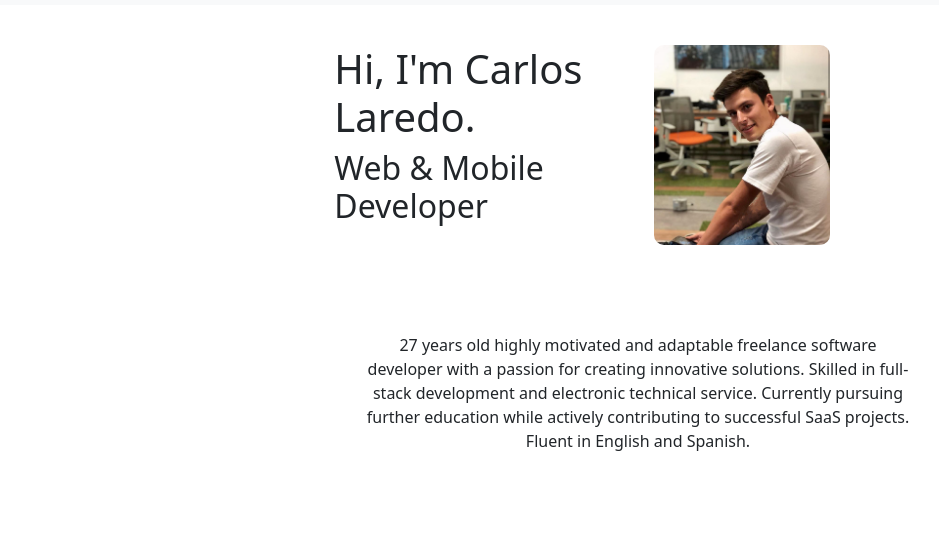
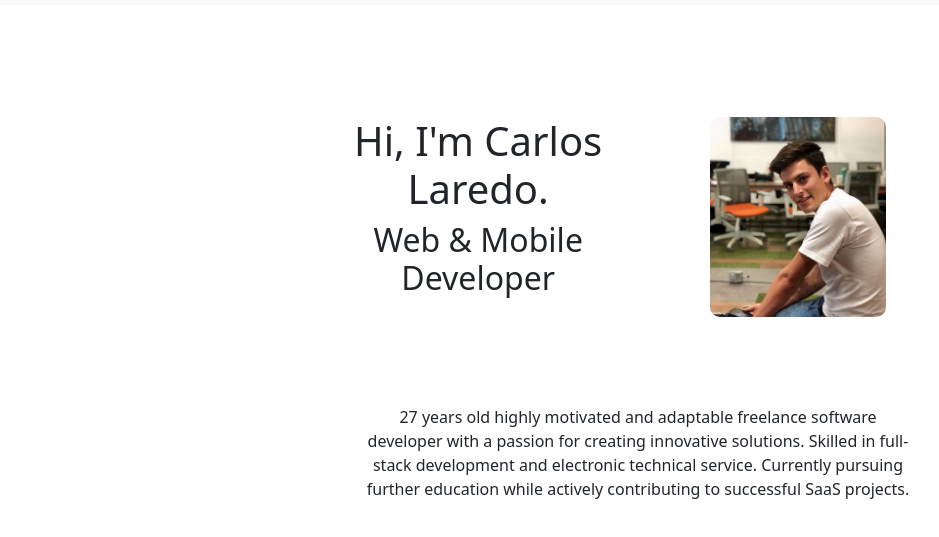
Before and after one commit to carloslaredo/carloslaredo.github.io, a plain HTML site: page index.html in a window 1280 px wide. Shown: the part 121-658 px from the top of the page, without its empty margins (2-941 px from the left). Drawn offline with nearby package versions, Linux system fonts and the light colour scheme; a script that the page names is missing.

Commit message:
Add files via upload

```diff
--- a/index.html
+++ b/index.html
@@ -43,23 +43,28 @@
       </div>
     </div>
   </nav>
+  <br>
+  <br>
+  <br>
  <!-- Hero Section -->
 <div class="container-fluid hero-section d-flex align-items-center justify-content-center p-4">
   <div class="row">
-      <div class="col-md-6 text-left p-3">
+    <div class="col-md-6 text-center p-3">
       <h1>Hi, I'm Carlos Laredo.</h1>
       <h2>Web & Mobile Developer</h2>
     </div>
-      <div class="col-md-6 text-right p-3">
-        <img style="height: 200px; width: auto; border-radius: 10px;" src="carloslaredo.png" alt="Carlos Laredo">
+    <div class="col-md-6 text-center p-3">
+      <img style="max-height: 200px; width: auto; border-radius: 10px;" src="carloslaredo.png" alt="Carlos Laredo" class="img-fluid">
     </div>
   </div>
 </div>
+
+
   <!-- About Me Section -->
   <div class="container-fluid about-section d-flex align-items-center justify-content-center">
     <div class="row">
       <div class="col-md-6 offset-md-3 text-center p-5 bg-white rounded">
-        <p>27 years old highly motivated and adaptable freelance software developer with a passion for creating innovative solutions. Skilled in full-stack development and electronic technical service. Currently pursuing further education while actively contributing to successful SaaS projects. Fluent in English and Spanish.</p>
+        <p>27 years old highly motivated and adaptable freelance software developer with a passion for creating innovative solutions. Skilled in full-stack development and electronic technical service. Currently pursuing further education while actively contributing to successful SaaS projects.</p>
       </div>
     </div>
   </div>
```
Lines whose indentation alone changed are shown as unchanged.
